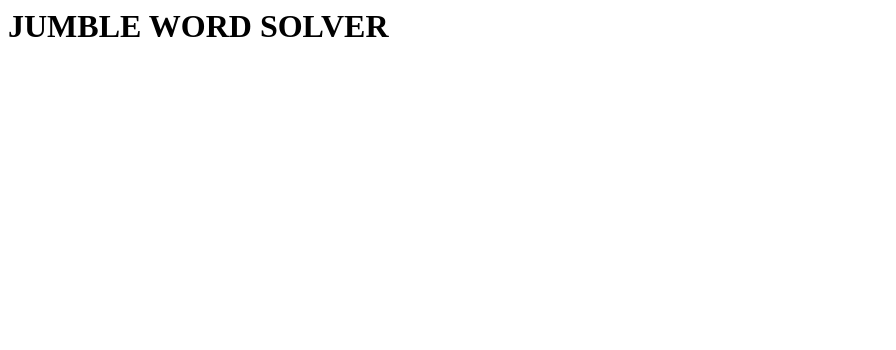
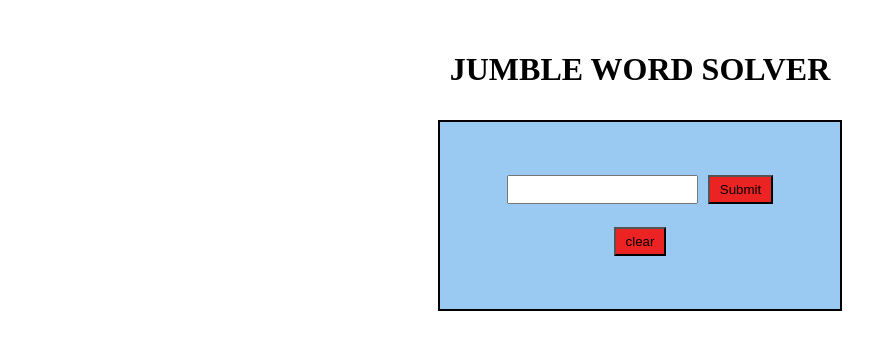
Before and after one commit to rohan37-pro/jumbleWordSolverWeb-BCA, a Flask app: page / in a window 1280 px wide. Shown: the top 350 px of the page, without its empty margins (0-896 px from the left). Run offline with Flask 3, Linux system fonts and the light colour scheme; parts of the project's set-up code (start-up, migrations or seed data) failed here and were passed over.

Commit message:
jumble word solved

```diff
--- a/main.py
+++ b/main.py
@@ -1,4 +1,4 @@
-from flask import Flask, render_template, request
+from flask import Flask, render_template, request, redirect
 from Jumble import jumble
 
 words_list = jumble.getword_list()
@@ -10,5 +10,13 @@ app = Flask(__name__)
 def index():
     return render_template("index.html")
 
+
+@app.route("/solve", methods=["POST"])
+def solve():
+    if request.method=="POST":
+        jumble_word = request.get_data().decode()
+        solved_data = jumble.solve(jumble_word, words_list)
+        return solved_data
+
 if __name__ == "__main__":
-    app.run()
+    app.run(debug=True)
--- /dev/null
+++ b/static/styles/styles.css
@@ -0,0 +1,52 @@
+
+.headline{
+    display: flex;
+    align-items: center;
+    justify-content: center;
+    margin-top: 30px;
+}
+
+.form-container {
+    display: flex;
+    align-items: center;
+    justify-content: center;
+}
+
+.form-element {
+    display: flex;
+    flex-direction: column;
+    align-items: center;
+    justify-content: center;
+    background-color: rgb(154, 201, 241);
+    width: 300px;
+    border: 2px solid black;
+    padding: 50px;
+    margin: 10px;
+}
+
+.red-button {
+    background-color: rgb(236, 35, 35);
+    padding: 5px;
+    padding-left: 10px;
+    padding-right: 10px;
+    color: black;
+    margin: 3px;
+}
+
+.input-box {
+    padding: 5px;
+    margin: 3px;
+}
+
+.solved-container {
+    display: flex;
+    flex-direction: column;
+    align-items: center;
+    justify-content: center;
+
+}
+
+.solved-data {
+    font-size: 20px;
+    margin : 5px
+}
--- a/templates/index.html
+++ b/templates/index.html
@@ -3,9 +3,56 @@
     <meta charset="UTF-8">
     <meta http-equiv="X-UA-Compatible" content="IE=edge">
     <meta name="viewport" content="width=device-width, initial-scale=1.0">
+    <link rel="stylesheet" href="/static/styles/styles.css">
     <title>Jumble Word Solver</title>
 </head>
 <body>
-    <h1>JUMBLE WORD SOLVER</h1>
+    <div class="headline" ><h1>JUMBLE WORD SOLVER</h1></div>
+    <div class="form-container">
+        <div class="form-element" >
+            <div>
+                <input class="input-box" id="jumble-word" class="input-box" type="text" >
+                <button class="red-button" onclick="JavaScript:jumbleWordSolver()" type="submit" > Submit </button>
+            </div>
+            <button class="red-button" style="margin-top: 20px;" onclick="javaScript:window.location.href='/';"> clear </button>
+        </div>
+
+
+
+    </div>
+    <div class="solved-container" id="solved-container">
+
+    </div>
+
+<script>
+    function jumbleWordSolver(){
+        const data = document.getElementById("jumble-word").value
+        console.log(data)
+        const url = "/solve"
+        console.log()
+        const requestOptions = {
+        method: 'POST',
+        headers: {"Access-Control-Allow-Origin": "true", 'Access-Control-Allow-Methods':'GET,PUT,POST,DELETE,PATCH,OPTIONS', Accept: 'application/json', 'Content-Type': 'application/json' },
+        body: `${data}`
+        };
+        let solved_data;
+        fetch(url, requestOptions).then((response) => response.json()).then((data) => showSolution(data))
+
+    }
+
+    function showSolution(solved_data){
+        for (let i =0; i <solved_data.length; i++){
+            var p_tag = document.createElement("p")
+            p_tag.setAttribute("class", "solved-data")
+            p_tag.textContent = `${i+1}. ${solved_data[i]}`
+            document.getElementById("solved-container").appendChild(p_tag)
+            console.log(solved_data[i])
+        }
+        console.log("solved data inside show solution",solved_data)
+        // for i in solved_data {}
+        // solved.innerHtml = ""
+
+    }
+</script>
 </body>
 </html>
```
Also changed, not shown: DataBase/manager.py (added), 1 other file.
